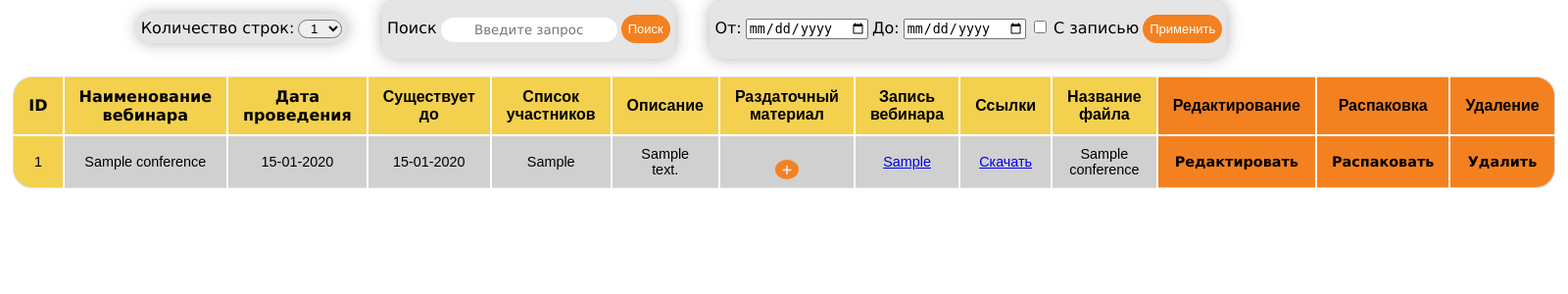
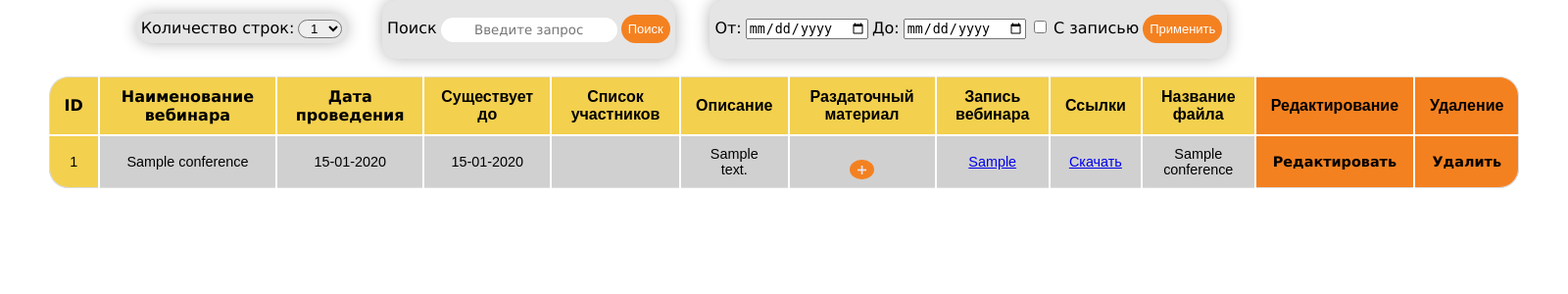
Before and after one commit to E-Publish/videoconferencing, a Django app: page /simpleuser/search/ in a window 1600 px wide. Shown: the part 165-465 px from the top of the page at 98% size. Run offline with Django 4.2, Linux system fonts and the light colour scheme; a user stored in the database is signed in; tables that the repository leaves empty hold one stand-in row (values such as "Sample post").

Commit message:
Доработка перевода, скролл бар, асинхронность распаковки, автообновление страницы

```diff
--- a/simpleuserpage/models.py
+++ b/simpleuserpage/models.py
@@ -13,6 +13,7 @@ class ArchivesData(models.Model):
     description = models.TextField()
     handout = models.TextField()
     recording = models.TextField()
+    unpacked = models.SmallIntegerField(default=0)
 
     class Meta:
         db_table = 'conference'
--- a/simpleuserpage/static/simpleuserpage/css/simpleuserpage_style.css
+++ b/simpleuserpage/static/simpleuserpage/css/simpleuserpage_style.css
@@ -135,7 +135,7 @@ select{
 }
 
 table{
-	width: 90%;
+	width: 95%;
 	border: none;
 	margin-left: auto;
 	margin-right: auto;
@@ -286,3 +286,34 @@ table tbody tr:last-child td:last-child{
 	padding-right: 5px;
 	border: none;
 }
+
+.scrollable {
+    overflow-y: auto;
+    scrollbar-color: #458245 #714826;
+    max-height: 70px;
+}
+
+.scrollable::-webkit-scrollbar {
+  width: 10px;
+}
+
+.scrollable::-webkit-scrollbar-track {
+  background: none;
+}
+
+.scrollable::-webkit-scrollbar-thumb {
+  background-color: #F48120;
+  border-radius: 20px;
+}
+
+.small {
+    font-size: 12px;
+}
+
+.medium {
+    font-size: 14px;
+}
+
+.large {
+    font-size: 16px;
+}
--- a/simpleuserpage/views.py
+++ b/simpleuserpage/views.py
@@ -6,6 +6,7 @@ from django.core.paginator import *
 from django.db.models import Q
 from django.http import HttpResponse
 from django.shortcuts import render, redirect, get_object_or_404
+from django.utils.crypto import get_random_string
 
 from archivemanager import settings
 from archivemanager.settings import DESTINATION
@@ -111,7 +112,7 @@ def add_user(request):
         form = AddUserForm(request.POST)
         if form.is_valid():
             username = form.cleaned_data.get('username')
-            password = form.cleaned_data.get('password')
+            password = get_random_string(length=10, allowed_chars='abcdefghijklmnopqrstuvwxyzABCDEFGHIJKLMNOPQRSTUVWXYZ0123456789!@#$%^&*(-_=+)')
             first_name = form.cleaned_data.get('first_name')
             last_name = form.cleaned_data.get('last_name')
             email = form.cleaned_data.get('email')
@@ -121,7 +122,7 @@ def add_user(request):
                                      email=email, is_staff=is_staff)
             send_mail(
                 'Регистрация в корпоративном файловом менеджере',
-                f'Вам был создан аккаунт на Epublish File Manager\nhttp://localhost:8000/\nЛогин: {username}\n'
+                f'Вам был создан аккаунт на Epublish File Manager\nvideoconferencing.epublish.ru\nЛогин: {username}\n'
                 f'Пароль: {password}\n',
                 settings.EMAIL_HOST_USER,
                 [f'{email}'],
--- a/templates/simple_user_page.html
+++ b/templates/simple_user_page.html
@@ -80,7 +80,6 @@
 					{% if request.user.is_authenticated and request.user.is_staff %}
 					<th>Название файла</th>
 					<th class="edit_row" >Редактирование</th>
-					<th class="unpack_row">Распаковка</th>
 					<th class="delete_row">Удаление</th>
 					{% endif %}
     			</tr>
@@ -93,15 +92,31 @@
     				<td>{{ row.name }}</td>
     				<td>{{ row.event_date|date:"d-m-Y" }}</td>
 					<td>{{ row.lifetime|date:"d-m-Y" }}</td>
-    				<td>{{ row.participants }}</td>
+    				<td>
+        				    {% if row.participants != '' %}
+        				        <div class="scrollable">
+        				            {% for participant in row.participants_list %}
+        				                {{ participant }}<br>
+        				            {% endfor %}
+        				        </div>
+        				    {% endif %}
+        				</td>
     				<td>{{ row.description }}</td>
     				<td class="handout"> {% if row.handout != '' %} {% for handout in row.handout_list %} <a href="{% url 'download_file' id=row.id handout=handout %}">{{ handout }}<br></a> {% endfor %} {% endif %} <br> <a class="add_file" href="{% url 'upload_file' id=row.id %}">+</a></td>
-    				<td><a href="{% url 'video_player' id=row.id %}" target="_blank">{{ row.recording }}</a></td>
+    				<td><a href="{% url 'video_player' id=row.id %}" target="_blank">
+						{% if row.unpacked == 0 %}
+						<a class="edit_link" href="{% url 'unpack_archive' id=row.id %}">Распаковать</a>
+						{% elif row.unpacked == 2 %}
+						<a class="edit_link">В процессе...</a>
+						{% else %}
+						{{ row.recording }}
+						{% endif %}
+						</a>
+					</td>
 					<td><a href="{% url 'download_archive' id=row.id %}">Скачать</a></td>
 					{% if request.user.is_authenticated and request.user.is_staff %}
 					<td>{{ row.code_name }}</td>
 					<td class="edit_row" ><a class="edit_link" href="{% url 'edit_info' id=row.id %}">Редактировать</a></td>
-					<td class="unpack_row"><a class="edit_link" href="{% url 'unpack_archive' id=row.id %}">Распаковать</a></td>
 					<td class="delete_row"><a class="delete_link" href="{% url 'delete_info' id=row.id %}">Удалить</a></td>
 					{% endif %}
     			</tr>
@@ -113,7 +128,15 @@
     					<td>{{ row.name }}</td>
     					<td>{{ row.event_date|date:"d-m-Y" }}</td>
 						<td>{{ row.lifetime|date:"d-m-Y" }}</td>
-    					<td>{% if row.participants != '' %} {% for participant in row.participants_list %} {{ participant }}<br> {% endfor %} {% endif %}</td>
+    					<td>
+        				    {% if row.participants != '' %}
+        				        <div class="scrollable">
+        				            {% for participant in row.participants_list %}
+        				                {{ participant }}<br>
+        				            {% endfor %}
+        				        </div>
+        				    {% endif %}
+        				</td>
     					<td>{{ row.description }}</td>
     					<td class="handout"> {% if row.handout != '' %} {% for handout in row.handout_list %} <a href="{% url 'download_file' id=row.id handout=handout %}">{{ handout }}<br></a> {% endfor %} {% endif %} <br> <a class="add_file" href="{% url 'upload_file' id=row.id %}">+</a></td>
     					<td><a href="{% url 'video_player' id=row.id %}" target="_blank">{{ row.recording }}</a></td>
@@ -133,6 +156,14 @@
   	{% else %}
     <p>Please login to see this page.</p>
 	{% endif %}
+
+	{% block javascript %}
+		<script>
+    		setInterval(function() {
+    		  location.reload();
+    		}, 5000);
+  		</script>
+	{% endblock %}
 	</body>
 
 </html>
```
Also changed, not shown: filemanagement/views.py (+17 -1 lines), simpleuserpage/forms.py (+16 -10 lines), simpleuserpage/static/simpleuserpage/css/edit_page.css (+5 -2 lines), templates/edit_info.html (+28 -0 lines).
